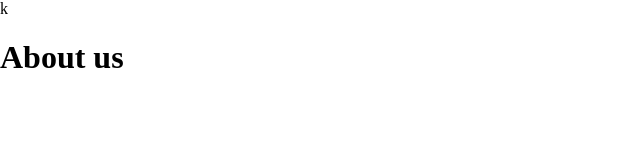
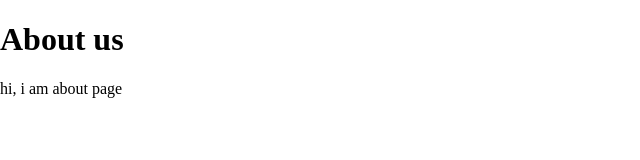
Before and after one commit to vikas-sahni-dev/Learning-git, a plain HTML site: page about.html in a window 1280 px wide. Shown: the whole page, without its empty margins (0-640 px from the left). Drawn offline with Linux system fonts and the light colour scheme.

Commit message:
add intro para in about branch

```diff
--- a/about.html
+++ b/about.html
@@ -4,9 +4,10 @@
     <meta charset="UTF-8">
     <meta name="viewport" content="width=device-width, initial-scale=1.0">
     <title>Document</title>
-    <link rel="stylesheet" href="style.css">k
+    <link rel="stylesheet" href="style.css">
 </head>
 <body>
     <h1>About us</h1>
+    <p>hi, i am about page</p>
 </body>
 </html>
```
